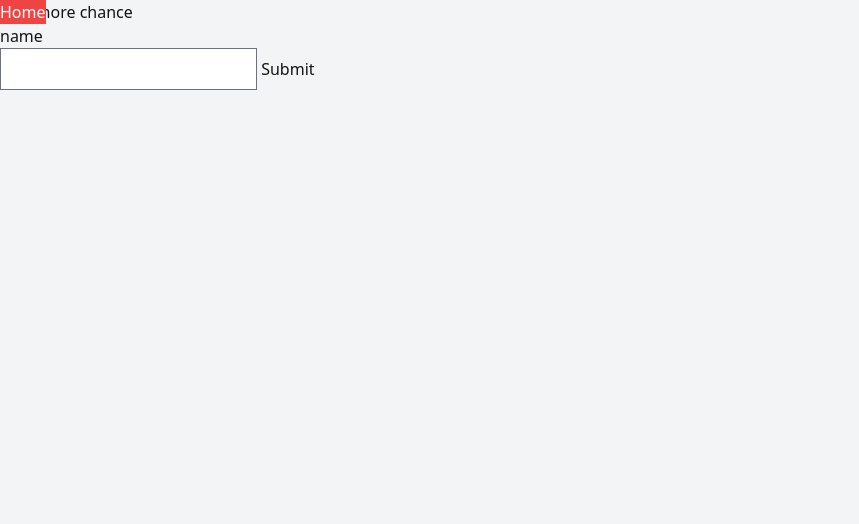
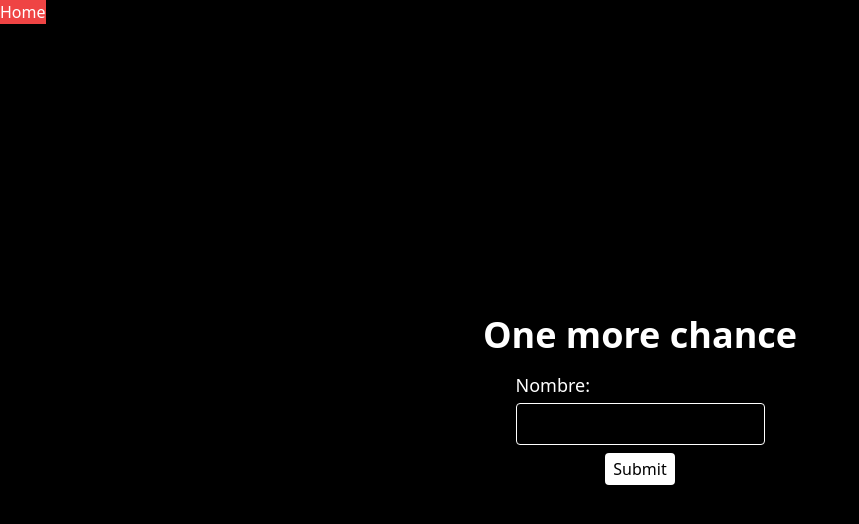
Before and after one commit to josu-dev/onemorechance, a SvelteKit app in the folder app/: page / in a window 1280 px wide. Shown: the top 524 px of the page, without its empty margins (0-859 px from the left). Built offline with nearby package versions, Linux system fonts and the light colour scheme; no server answers.

Commit message:
Changing UI

```diff
--- a/app/src/routes/+page.svelte
+++ b/app/src/routes/+page.svelte
@@ -1,47 +1,55 @@
 <script lang="ts">
-  import { applyAction, enhance } from '$app/forms';
-  import { goto, invalidateAll } from '$app/navigation';
-  import { user } from '$lib/stores/user.js';
-    import { socket } from '$lib/ws';
-    import {room} from '$lib/stores/room.js'
+  import { applyAction, enhance } from "$app/forms";
+  import { goto, invalidateAll } from "$app/navigation";
+  import { user } from "$lib/stores/user.js";
+  import { socket } from "$lib/ws";
+  import { room } from "$lib/stores/room.js";
 
-  let name: string = '';
+  let name: string = "";
+  let loading = false;
 
-  function registerUser(){
-    socket.emit('register_user', { name: name });
+  function registerUser() {
+    socket.emit("register_user", { name: name });
   }
 
-  function create_room (){
-      socket.emit('create_room', { userId: user.peek?.id });
+  function create_room() {
+    socket.emit("create_room", { userId: user.peek?.id });
   }
 
-  let roomId: string = '';
+  let roomId: string = "";
 
-  function join_room (){
-      socket.emit('join_room', { roomId: roomId, userId: user.peek?.id });
+  function join_room() {
+    loading = true;
+    socket.emit("join_room", { roomId: roomId, userId: user.peek?.id });
+    loading = false;
   }
 </script>
 
-<h1>One more chance</h1>
+<div class="text-white bg-black min-h-screen flex flex-col items-center justify-center">
+  <h1 class="text-4xl font-bold mb-4">One more chance</h1>
 
   {#if !$user}
     <form
       on:submit|preventDefault={registerUser}
+      class="flex flex-col items-center space-y-2"
     >
-    <label for="name">
-      name<br />
-      <input type="text" name="name" id="name" bind:value={name} />
+      <label for="name" class="text-lg">
+        Nombre:
+        <input type="text" name="name" id="name" bind:value={name} class="block w-full mt-1 p-2 bg-black text-white border border-white rounded" />
       </label>
-    <button type="submit">Submit</button>
+      <button type="submit" class="py-1 px-2 bg-white text-black rounded">Submit</button>
     </form>
   {:else}
-  <h2>Hi {$user.name}!</h2>
-  <form on:submit|preventDefault={create_room}>
-    <button type="submit">Create Room</button>
+    <h2 class="text-2xl font-semibold mb-4">Hi {$user.name}!</h2>
+    <form on:submit|preventDefault={create_room} class="mb-4">
+      <button type="button" class="btn variant-filled">Create Room</button>
     </form>
-  <form on:submit|preventDefault={join_room}>
-    <label for="room_id">Room id:</label><br />
-    <input type="text" id="room_id" name="room_id" bind:value={roomId} /><br />
-    <button type="submit">Join Room</button>
+    <form on:submit|preventDefault={join_room} class="flex flex-col items-center space-y-2">
+      <label for="room_id" class="text-lg">
+        Room id:
+        <input type="text" id="room_id" name="room_id" bind:value={roomId} class="block w-full mt-1 p-2 bg-black text-white border border-white rounded" />
+      </label>
+      <button type="submit" class="py-1 px-2 bg-white text-black rounded">Join Room</button>
     </form>
   {/if}
+</div>
```
Lines whose indentation alone changed are shown as unchanged.
